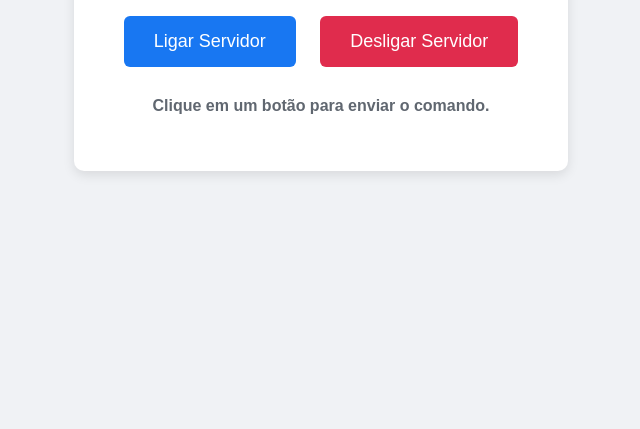
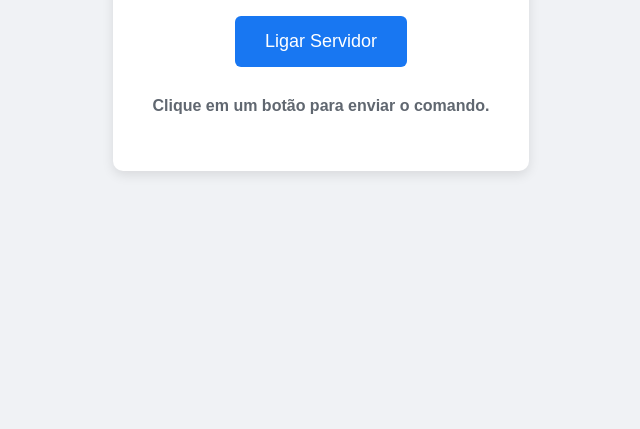
Before and after one commit to servidorgoulart/Painel-Servidor, a plain HTML site: page index.html in a window 1280 px wide. Shown: the part 371-800 px from the top of the page, without its empty margins (319-959 px from the left). Drawn offline with Linux system fonts and the light colour scheme.

Commit message:
Update index.html

```diff
--- a/index.html
+++ b/index.html
@@ -18,7 +18,6 @@
     <div class="panel">
         <h1>Painel do Servidor</h1>
         <button class="button" onclick="triggerAction('start-server')">Ligar Servidor</button>
-        <button class="button button-off" onclick="triggerAction('stop-server')">Desligar Servidor</button>
         <p id="status">Clique em um botão para enviar o comando.</p>
     </div>
     <script src="script.js"></script>
```
